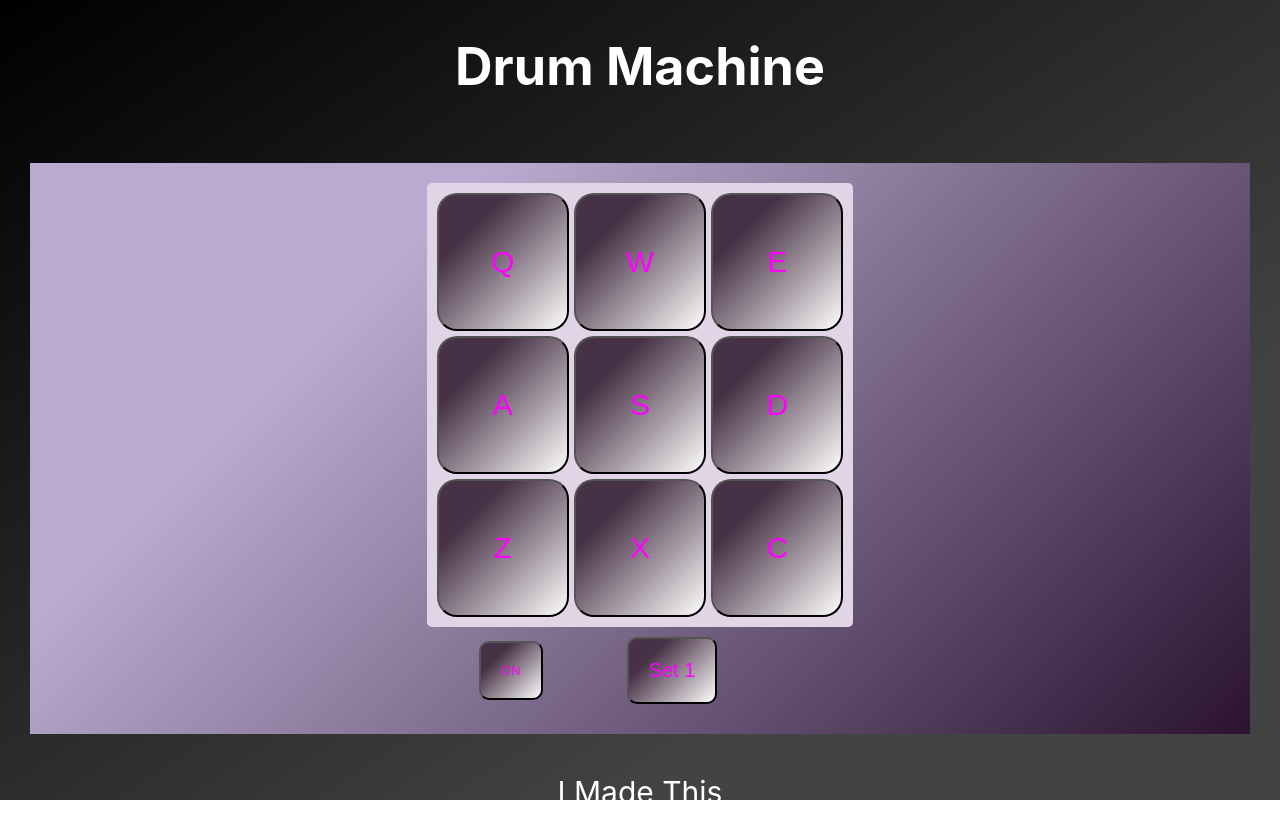
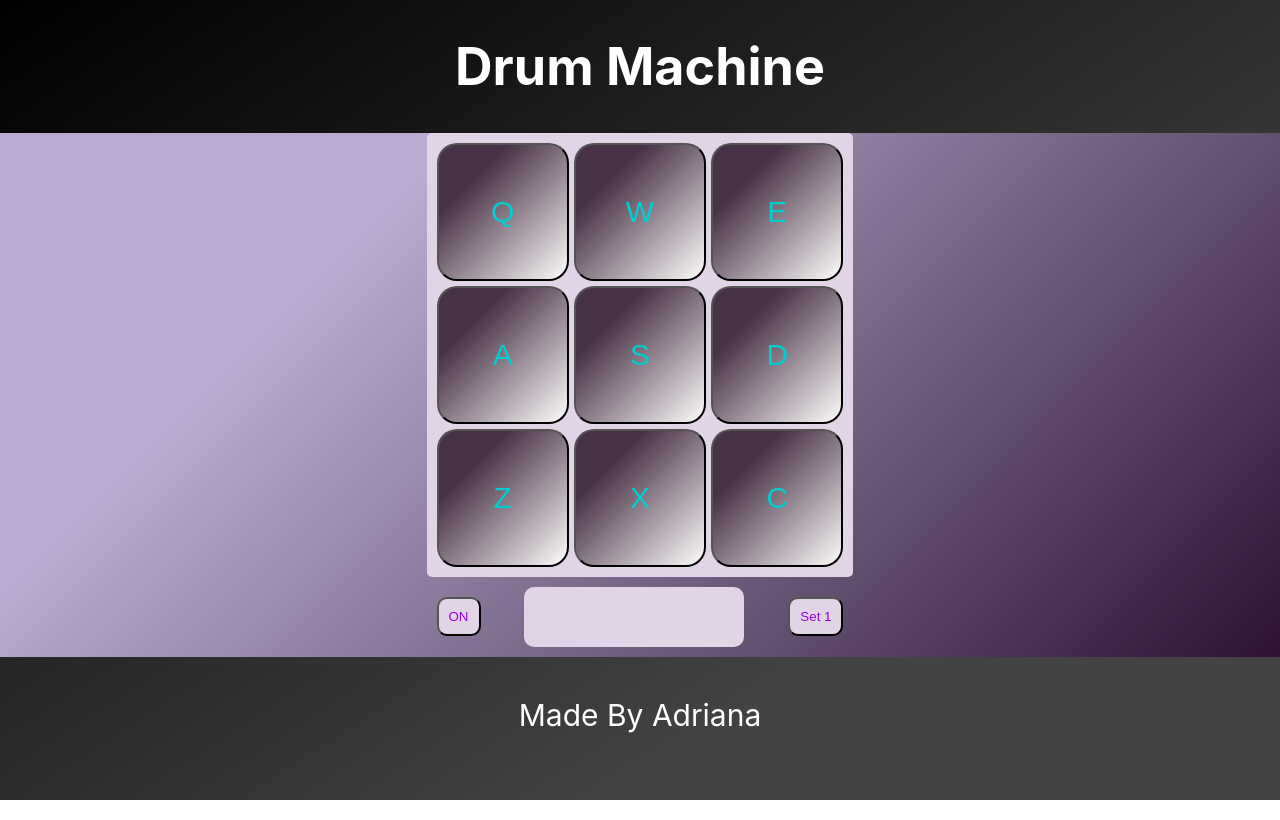
Before and after one commit to adrimihailescu/drum-machine, a React (Create React App) app: page / in a window 1280 px wide. Built offline with nearby package versions, Linux system fonts and the light colour scheme.

Commit message:
added final styles

```diff
--- a/src/App.js
+++ b/src/App.js
@@ -39,7 +39,7 @@ function App() {
 
 		if (!drumStatus) return;
 
-		if (activeKey !== undefined) {
+		if (activeKey) {
 			setPressedKey(activeKey.id);
 			new Audio(activeKey.src).play();
 		}
--- a/src/components/Display/Display.scss
+++ b/src/components/Display/Display.scss
@@ -0,0 +1,12 @@
+.display {
+	// display: inline;
+	padding: 20px;
+	background-color: #e2d5e6;
+	background-image: linear-gradient(315deg, #e2d5e6 0%, #e1d4e6 74%);
+	font-size: 20px;
+	border-radius: 10px;
+	color: darkviolet;
+	width: 180px;
+	height: 20px;
+	text-align: center;
+}
--- a/src/components/DrumMachine/DrumMachine.js
+++ b/src/components/DrumMachine/DrumMachine.js
@@ -22,12 +22,12 @@ const DrumMachine = ({
 
 			<div className="controls">
 				<PowerControl drumStatus={drumStatus} setDrumStatus={setDrumStatus} />
+				<Display pressedKey={pressedKey} />
 				<SoundType
 					drumSet={drumSet}
 					setPressedKey={setPressedKey}
 					setSoundType={setSoundType}
 				/>
-				<Display pressedKey={pressedKey} />
 			</div>
 		</div>
 	);
--- a/src/components/DrumMachine/DrumMachine.scss
+++ b/src/components/DrumMachine/DrumMachine.scss
@@ -3,13 +3,11 @@
 	justify-content: center;
 	background-color: #2b1331;
 	background-image: linear-gradient(315deg, #2b1331 0%, #b9abcf 74%);
-	margin: 30px;
-	padding: 20px;
+
 	.controls {
+		display: flex;
 		align-items: center;
-		justify-content: space-around;
-		display: flex;
-
+		justify-content: space-between;
 		padding: 10px;
 	}
 }
--- a/src/components/Footer/Footer.js
+++ b/src/components/Footer/Footer.js
@@ -3,7 +3,19 @@ import "./Footer.scss";
 import React from "react";
 
 export const Footer = () => {
-	return <div className="footer"> I made this</div>;
+	return (
+		<footer className="footer">
+			Made by
+			<a
+				href="https://codepen.io/adrimihailescu"
+				target="_blank"
+				rel="noreferrer"
+			>
+				{" "}
+				Adriana{" "}
+			</a>
+		</footer>
+	);
 };
 
 export default Footer;
--- a/src/components/Footer/Footer.scss
+++ b/src/components/Footer/Footer.scss
@@ -1,6 +1,11 @@
 .footer {
 	color: white;
-	padding: 10px;
 	text-transform: capitalize;
 	font-size: 30px;
+	margin: 30px;
+	padding: 10px;
+	a {
+		text-decoration: none;
+		color: white;
+	}
 }
--- a/src/components/PadButton/PadButton.scss
+++ b/src/components/PadButton/PadButton.scss
@@ -4,7 +4,7 @@
 	padding: 50px;
 	border-radius: 20px;
 	font-size: 30px;
-	color: magenta;
+	color: darkturquoise;
 
 	&:hover {
 		cursor: pointer;
--- a/src/components/PowerControl/PowerControl.scss
+++ b/src/components/PowerControl/PowerControl.scss
@@ -2,13 +2,13 @@
 	display: flex;
 	justify-content: center;
 	align-items: center;
-	background-color: #fefdfc;
-	background-image: linear-gradient(315deg, #fefdfc 0%, #473146 74%);
+	background-color: #e2d5e6;
+	background-image: linear-gradient(315deg, #e2d5e6 0%, #e1d4e6 74%);
 	color: red;
-	padding: 20px;
+	padding: 10px;
 	border-radius: 10px;
 
 	&.isActive {
-		color: magenta;
+		color: darkviolet;
 	}
 }
--- a/src/components/SoundType/SoundType.scss
+++ b/src/components/SoundType/SoundType.scss
@@ -1,8 +1,9 @@
 .sounds {
-	background-color: #fefdfc;
-	background-image: linear-gradient(315deg, #fefdfc 0%, #473146 74%);
-	padding: 20px;
-	font-size: 20px;
+	background-color: #e2d5e6;
+	background-image: linear-gradient(315deg, #e2d5e6 0%, #e1d4e6 74%);
+	padding: 10px;
+	// font-size: 20px;
 	border-radius: 10px;
-	color: magenta;
+	color: darkviolet;
+	text-transform: capitalize;
 }
--- a/src/index.scss
+++ b/src/index.scss
@@ -17,4 +17,6 @@ body,
 html {
 	min-height: 100%;
 	height: 100%;
+	margin: 0;
+	padding: 0;
 }
```
